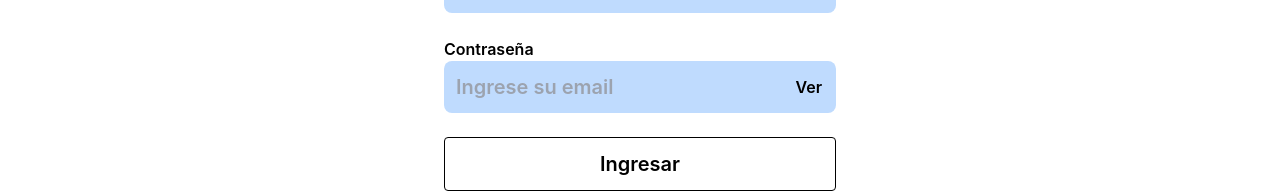
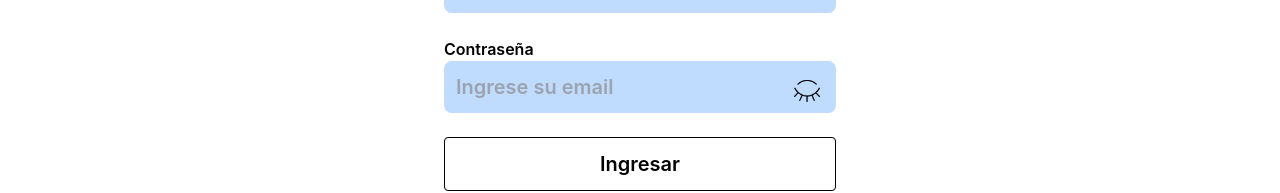
Before and after one commit to LeoSebas/gastos-app, a Next.js app: page /login in a window 1280 px wide. Shown: the part 444-637 px from the top of the page. Built offline with nearby package versions, Linux system fonts and the light colour scheme.

Commit message:
Fix dispatch categoria y visuales

```diff
--- a/components/ExpenceForm/ExpenseForm.tsx
+++ b/components/ExpenceForm/ExpenseForm.tsx
@@ -15,6 +15,7 @@ import {useState} from "react";
 import ActionButton from "../ActionButton";
 import {DialogContent, DialogTitle} from "@mui/material";
 import {useSelector} from "react-redux";
+import {Done} from "@mui/icons-material";
 
 export enum ExpenseFormAction {
     create,
@@ -70,10 +71,10 @@ export default function ExpenseForm({
             dismiss()
         }
 
-        return <div>
-            <h2>{formState.serverResponse.msg}</h2>
+        return <div className="flex flex-col justify-center">
+            <h2 className="p-3 whitespace-nowrap rounded-xl border border-green-500"><Done color="success" />  {formState.serverResponse.msg}</h2>
             {action === ExpenseFormAction.create ? <>
-                    <ActionButton type="button" onClick={handleResetForm}>Agregar otro gasto</ActionButton>
+                    <ActionButton type="button" onClick={handleResetForm} className="whitespace-nowrap">Agregar otro gasto</ActionButton>
                     <ActionButton type="button" onClick={handleDismiss}>Regresar</ActionButton>
                 </>
                 : <>
--- a/pages/login.tsx
+++ b/pages/login.tsx
@@ -5,9 +5,12 @@ import {loginUser} from "../services/auth";
 import {useDispatch, useSelector} from "react-redux";
 import {appSlice, AppState} from "../redux";
 import * as Yup from 'yup'
-import {useEffect, useState} from "react";
+import { useState} from "react";
 import {useRouter} from "next/router";
 import CustomHead from "../components/CustomHead";
+import iconShowPassword from "/public/icons/icons8-eye-30.png";
+import iconHidePassword from "/public/icons/icons8-closed-eye-50.png";
+import Image from "next/image";
 import { getCategories } from "../services/categories";
 
 interface Credentials {
@@ -83,7 +86,9 @@ export default function Login() {
                             <label htmlFor="passInput">Contraseña</label>
                             <Field className="text-xl p-3 bg-blue-200 rounded-lg" required placeholder="Ingrese su email"
                                    id="passInput" name="password" type={showPassword ? 'text' : 'password'} value={values.password} onChange={handleChange}/>
-                            <span onClick={toggleShowPassword} className="absolute self-end mt-6 p-[14px] hover:cursor-pointer">{showPassword ? 'Ocultar' : 'Ver'}</span>
+                            <div onClick={toggleShowPassword} className="absolute self-end mt-6 p-[14px] hover:cursor-pointer">
+                                <Image alt="show/hide password" src={showPassword ? iconShowPassword : iconHidePassword} width={30} height={30}/>
+                            </div>
                             {errors.password && touched.password && <div className="text-red-500">{errors.password}</div>}
                         </InputBox>
                         <ActionButton type="submit" disabled={isSubmitting}>
--- a/redux/store.ts
+++ b/redux/store.ts
@@ -53,8 +53,8 @@ export interface User {
 export interface AppState{
     user?: User,
     theme: AppTheme,
-    categories: Array<LibraryItem>
-    expensesQueryParams: ExpensesQueryParams
+    categories?: Array<LibraryItem>
+    expensesQueryParams?: ExpensesQueryParams
 }
 
 export const appSlice = createSlice({
@@ -63,7 +63,7 @@ export const appSlice = createSlice({
     reducers: {
         userChanged: (state, action) => {
             const user = action.payload
-            return {...state, user: user}
+            return {...state, user: user, categories: [], expensesQueryParams: {} }
         },
         appThemeChanged: (state) => {
             return {...state, theme: state.theme === AppTheme.light ? AppTheme.dark : AppTheme.light}
```
